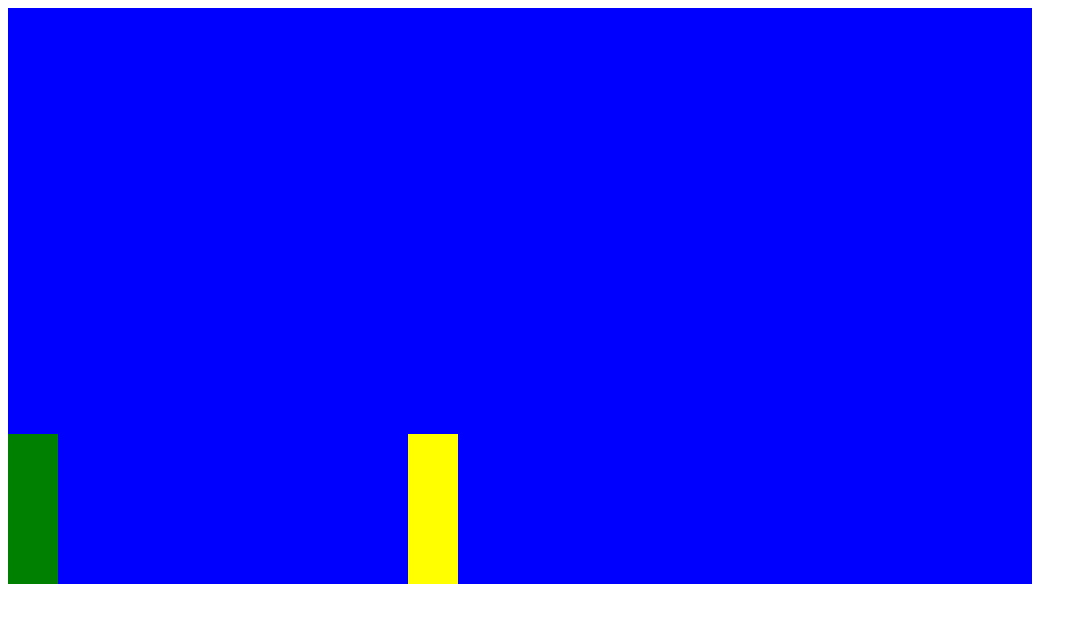
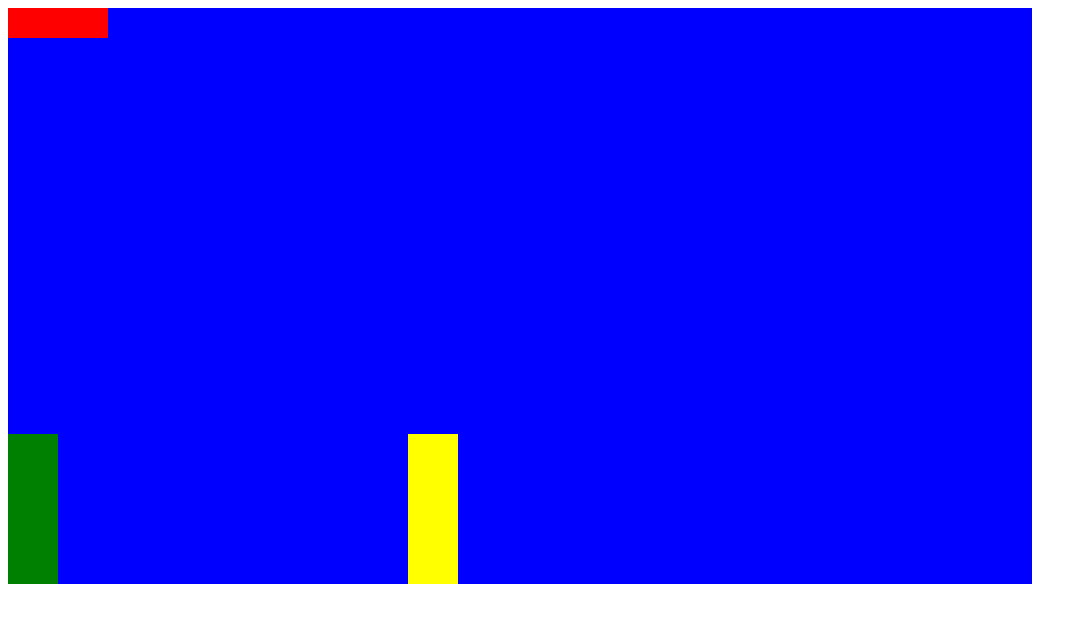
Before and after one commit to ET45/Clash-of-Warriors, a plain HTML site: page index.html in a window 1280 px wide. Shown: the whole page, without its empty margins (0-1087 px from the left). Drawn offline with Linux system fonts and the light colour scheme.

Commit message:
creating health bar

```diff
--- a/index.html
+++ b/index.html
@@ -1,3 +1,14 @@
-<canvas></canvas>
-
-<script src="index.js"></script>
+<body>
+  <div style="position: relative">
+    <div style="position: absolute">
+      <div
+        style="background-color: red; height: 30px; width: 100px"
+        class="PlayerHealth"
+      ></div>
+      <div class="Time"></div>
+      <div class="EnemyHealth"></div>
+    </div>
+    <canvas></canvas>
+  </div>
+  <script src="index.js"></script>
+</body>
```
